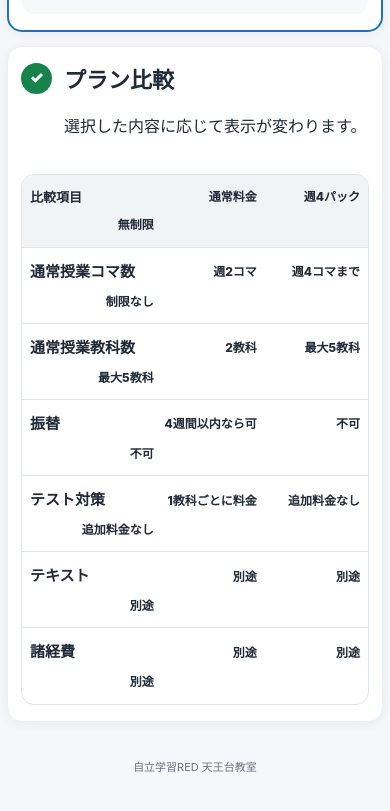
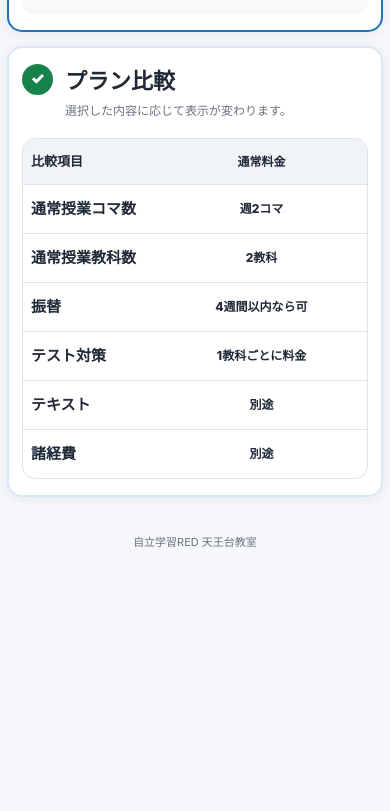
Before and after one commit to airi-13/RED-Tennodai-Tuition-Simulator, a plain HTML site: page index.html in a window 390 px wide. Shown: the part 1694-2505 px from the top of the page. After the commit the page ends 2297 px from the top, so only its background shows below. Drawn offline with Linux system fonts and the light colour scheme.

Commit message:
Refactor CSS styles for layout and responsiveness
Updated styles for various components including container, card, and media queries.

```diff
--- a/style.css
+++ b/style.css
@@ -1,6 +1,7 @@
 * {
   box-sizing: border-box;
 }
+
 
 :root {
   --blue: #1e73be;
@@ -13,317 +14,582 @@
   --green: #17834b;
 }
 
+
 body {
   margin: 0;
+
   background: var(--bg);
+
   color: var(--text);
-  font-family: -apple-system, BlinkMacSystemFont, "Hiragino Kaku Gothic ProN",
-    "Yu Gothic", YuGothic, Meiryo, sans-serif;
+
+  font-family:
+    -apple-system,
+    BlinkMacSystemFont,
+    "Hiragino Kaku Gothic ProN",
+    "Yu Gothic",
+    YuGothic,
+    Meiryo,
+    sans-serif;
+
   line-height: 1.6;
 }
 
+
 .container {
-  width: min(760px, calc(100% - 24px));
+  width: min(900px, calc(100% - 24px));
+
   margin: 0 auto;
+
   padding: 18px 0 40px;
 }
 
+
+/* ヘッダー */
+
 .hero {
   text-align: center;
+
   padding: 14px 8px 20px;
 }
 
+
 .brand {
   display: inline-block;
+
   color: var(--blue);
+
   font-weight: 800;
+
   letter-spacing: .08em;
+
   font-size: 14px;
+
   margin-bottom: 4px;
 }
 
+
 .hero h1 {
   margin: 0;
+
   font-size: clamp(25px, 6vw, 34px);
 }
 
+
 .hero p {
   margin: 7px 0 0;
+
   color: var(--muted);
+
   font-size: 14px;
 }
 
+
+/* カード */
+
 .card {
   background: #fff;
+
   border-radius: 18px;
+
   padding: 20px;
+
   margin: 14px 0;
-  box-shadow: 0 2px 12px rgba(20, 40, 60, .06);
+
+  box-shadow:
+    0 2px 12px rgba(20, 40, 60, .06);
+
   border: 1px solid #edf0f3;
 }
 
+
 .step {
   display: flex;
+
   align-items: flex-start;
+
   gap: 12px;
+
   margin-bottom: 16px;
 }
 
+
 .step-number {
   flex: 0 0 auto;
+
   width: 31px;
   height: 31px;
+
   border-radius: 50%;
+
   background: var(--blue);
+
   color: #fff;
+
   display: grid;
+
   place-items: center;
+
   font-weight: 800;
 }
 
+
 h2 {
   margin: 0;
+
   font-size: 19px;
 }
 
+
 .hint {
   margin: 2px 0 0;
+
   color: var(--muted);
+
   font-size: 12px;
 }
 
+
+/* 学年 */
+
 .choices {
   display: grid;
+
   grid-template-columns: 1fr 1fr;
+
   gap: 10px;
 }
 
+
 .choice {
   appearance: none;
+
   border: 2px solid var(--border);
+
   background: #fff;
+
   border-radius: 14px;
+
   padding: 15px 10px;
+
   cursor: pointer;
+
   text-align: center;
+
   color: var(--text);
+
   transition: .15s;
 }
 
+
 .choice strong {
   display: block;
+
   font-size: 18px;
 }
 
+
 .choice span {
   display: block;
+
   font-size: 12px;
+
   color: var(--muted);
+
   margin-top: 2px;
 }
 
+
 .choice.active {
   border-color: var(--blue);
+
   background: var(--blue-light);
+
   color: var(--blue-dark);
 }
 
+
+/* カウンター */
+
 .counter {
   display: flex;
+
   align-items: center;
+
   justify-content: center;
+
   gap: 18px;
 }
+
 
 .counter-btn {
   width: 56px;
   height: 56px;
+
   border: 0;
+
   border-radius: 14px;
+
   background: var(--blue);
+
   color: #fff;
+
   font-size: 31px;
+
   line-height: 1;
+
   cursor: pointer;
 }
 
+
 .counter-btn:disabled {
   opacity: .3;
+
   cursor: not-allowed;
 }
 
+
 .counter-value {
   min-width: 130px;
+
   text-align: center;
+
   font-weight: 800;
+
   font-size: 30px;
 }
 
+
 .counter-value small {
   font-size: 14px;
+
   margin-left: 5px;
+
   font-weight: 700;
 }
+
+
+/* 料金比較 */
 
 .result-card {
   border: 2px solid var(--blue);
 }
 
+
 .result-heading {
   display: flex;
+
   align-items: flex-start;
+
   gap: 12px;
+
   margin-bottom: 18px;
 }
+
 
 .result-icon {
   width: 31px;
   height: 31px;
+
   border-radius: 50%;
+
   display: grid;
+
   place-items: center;
+
   background: var(--green);
+
   color: #fff;
+
   font-weight: 900;
+
+  flex: 0 0 auto;
 }
+
 
 .result-heading h2 {
   font-size: 22px;
 }
 
+
 #summary {
   margin: 2px 0 0;
+
   font-size: 12px;
+
   color: var(--muted);
 }
 
+
 .comparison-table {
   border: 1px solid var(--border);
+
   border-radius: 13px;
+
   overflow: hidden;
 }
 
+
 .table-row {
   display: grid;
+
   grid-template-columns: 1.45fr 1fr 1fr;
+
   align-items: center;
+
   gap: 8px;
+
   padding: 14px 12px;
+
   border-top: 1px solid var(--border);
 }
+
 
 .table-row:first-child {
   border-top: 0;
 }
 
+
 .table-head {
   background: #f1f4f7;
+
   font-weight: 800;
+
   font-size: 13px;
 }
 
+
 .table-row > div:not(:first-child) {
   text-align: right;
+
   font-weight: 800;
+
   font-size: 14px;
 }
 
+
 .table-row strong {
   display: block;
+
   font-size: 15px;
 }
 
+
 .table-row small {
   display: block;
+
   color: var(--muted);
+
   font-size: 10px;
+
   line-height: 1.35;
+
   margin-top: 2px;
 }
+
 
 .regular-row {
   background: #fffdf5;
 }
 
+
 .pack-row {
   background: #f7fbff;
 }
 
+
+/* ステータス */
+
 .status,
 .recommendation {
   margin-top: 13px;
+
   padding: 12px 14px;
+
   border-radius: 12px;
+
   font-size: 13px;
 }
 
+
 .status {
   background: #fff4e5;
+
   color: #8a4b00;
 }
 
+
 .status.ok {
   background: #eef9f3;
+
   color: #14683d;
 }
 
+
 .recommendation {
   background: var(--blue-light);
+
   color: var(--blue-dark);
+
   font-weight: 700;
 }
 
+
+/* 注記 */
+
 .notes {
   margin-top: 16px;
+
   padding: 13px 14px;
+
   background: #f7f8fa;
+
   border-radius: 12px;
 }
 
+
 .notes p {
   margin: 4px 0;
+
   color: var(--muted);
+
   font-size: 11px;
 }
 
+
+/* プラン比較 */
+
+.plan-comparison-card {
+  border: 2px solid #d7e8f7;
+}
+
+
+.plan-comparison-subtitle {
+  margin: 2px 0 0;
+
+  color: var(--muted);
+
+  font-size: 12px;
+}
+
+
+.rules-table {
+  overflow-x: auto;
+}
+
+
+.rules-table .table-row {
+  grid-template-columns:
+    minmax(130px, 1.3fr)
+    minmax(110px, 1fr)
+    minmax(110px, 1fr)
+    minmax(110px, 1fr);
+}
+
+
+.rules-table .table-head {
+  background: #f1f4f7;
+}
+
+
+.rules-table .table-row > div:not(:first-child) {
+  text-align: center;
+
+  font-size: 13px;
+}
+
+
+.rules-table .table-row > div:first-child {
+  text-align: left;
+}
+
+
+/* フッター */
+
 footer {
   text-align: center;
+
   color: var(--muted);
+
   font-size: 11px;
+
   padding-top: 12px;
 }
 
-@media (max-width: 520px) {
+
+/* スマホ */
+
+@media (max-width: 700px) {
+
   .container {
-    width: min(100% - 14px, 760px);
+    width: min(100% - 14px, 900px);
+
     padding-top: 8px;
   }
 
+
   .card {
     padding: 16px 13px;
+
     border-radius: 15px;
   }
+
 
   .choices {
     grid-template-columns: 1fr;
   }
+
 
   .counter-btn {
     width: 52px;
     height: 52px;
   }
 
+
   .counter-value {
     min-width: 110px;
+
     font-size: 27px;
   }
 
+
   .table-row {
-    grid-template-columns: 1.3fr 1fr 1fr;
+    grid-template-columns:
+      1.3fr
+      1fr
+      1fr;
+
     padding: 12px 8px;
   }
+
 
   .table-row > div:not(:first-child) {
     font-size: 12px;
   }
+
+
+  /*
+    プラン比較だけ4列なので、
+    横スクロールできるようにする
+  */
+
+  .rules-table {
+    overflow-x: auto;
+  }
+
+
+  .rules-table .table-row {
+    min-width: 620px;
+
+    grid-template-columns:
+      150px
+      145px
+      145px
+      145px;
+  }
+
+
+  .rules-table .table-row > div:not(:first-child) {
+    font-size: 12px;
+  }
+
 }
```
